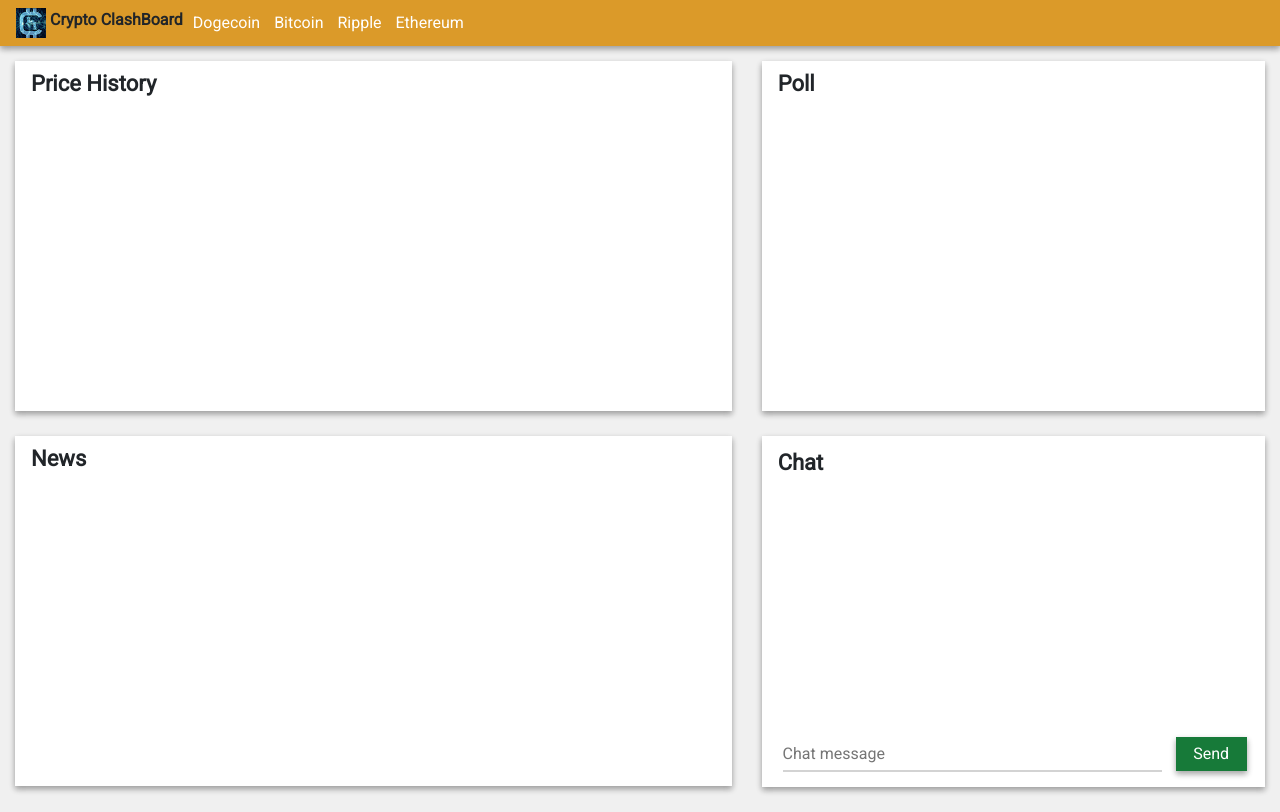
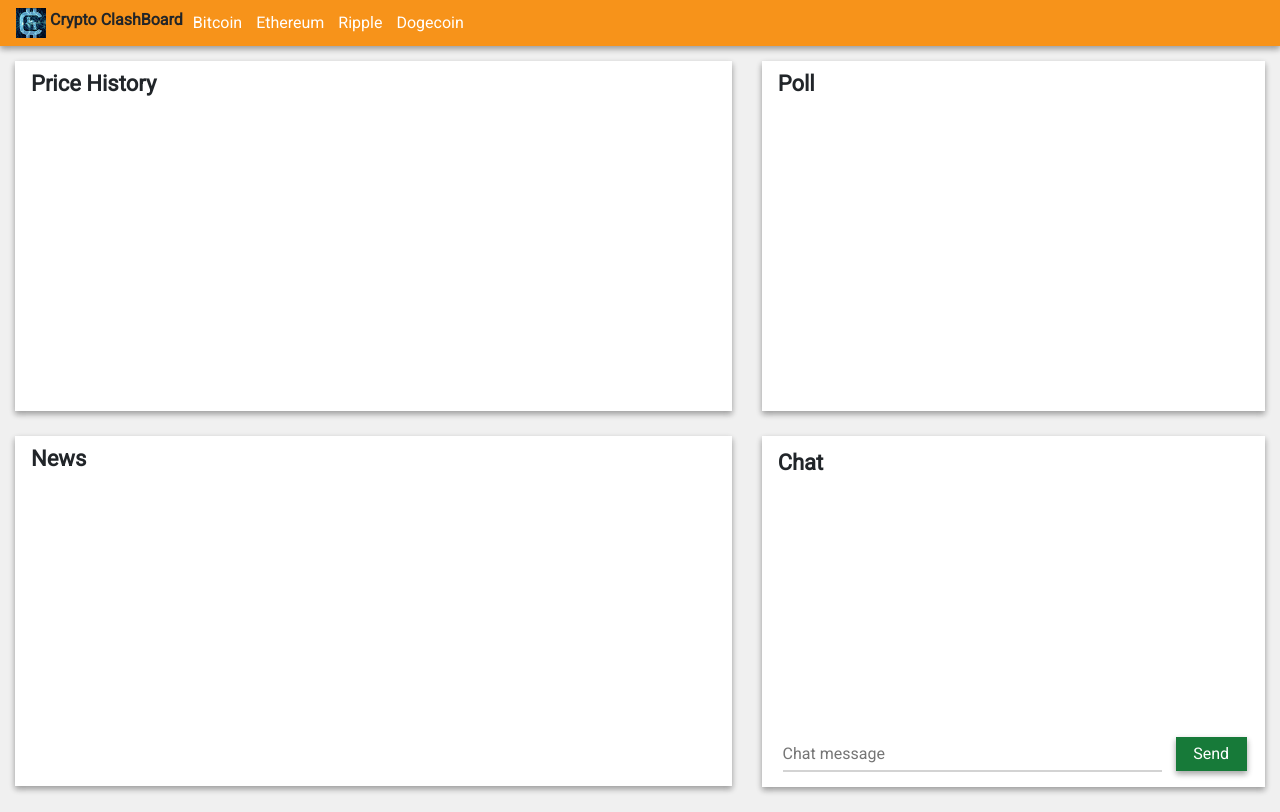
Before and after one commit to t-gottschalk/project-1, a website: page index.html in a window 1280 px wide. Drawn offline with nearby package versions, Linux system fonts and the light colour scheme; no server answers.

Commit message:
oraganized menu items, navbar now true bitcoin color

```diff
--- a/assets/css/style.css
+++ b/assets/css/style.css
@@ -39,11 +39,7 @@ li {
   margin-bottom: 15px;
   box-shadow: 0 3px 6px rgba(0,0,0,0.16), 0 3px 6px rgba(0,0,0,0.23);
   border-radius: 0;
-}
-
-.navbar,
-.card-danger {
-  background-color: #db9a29;
+  background-color: #f7931a;
 }
 
 .section {
--- a/index.html
+++ b/index.html
@@ -19,10 +19,10 @@
         <a> <img src="assets/images/crypto.jpg" width="30" height="30" class="d-inline-block align-top" alt="">
             <strong>Crypto ClashBoard</strong></a>
         <span style="float:right">
+            <a href="#">Bitcoin</a>
+            <a href="#">Ethereum</a>
+            <a href="#">Ripple</a>
             <a href="#">Dogecoin</a>
-            <a href="#">Bitcoin</a>
-            <a href="#">Ripple</a>
-            <a href="#">Ethereum</a>
         </span>
     </nav>
     <div class="container-fluid" id="main-app">
```
